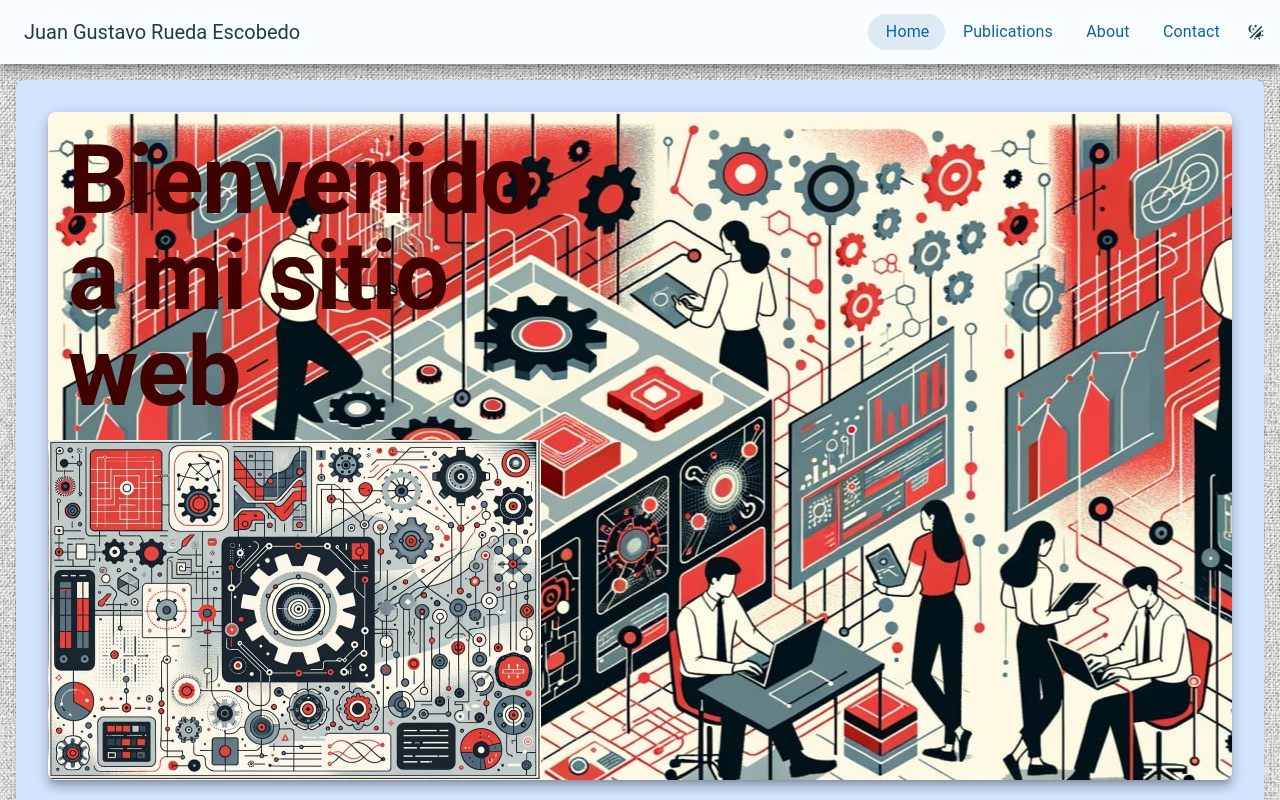
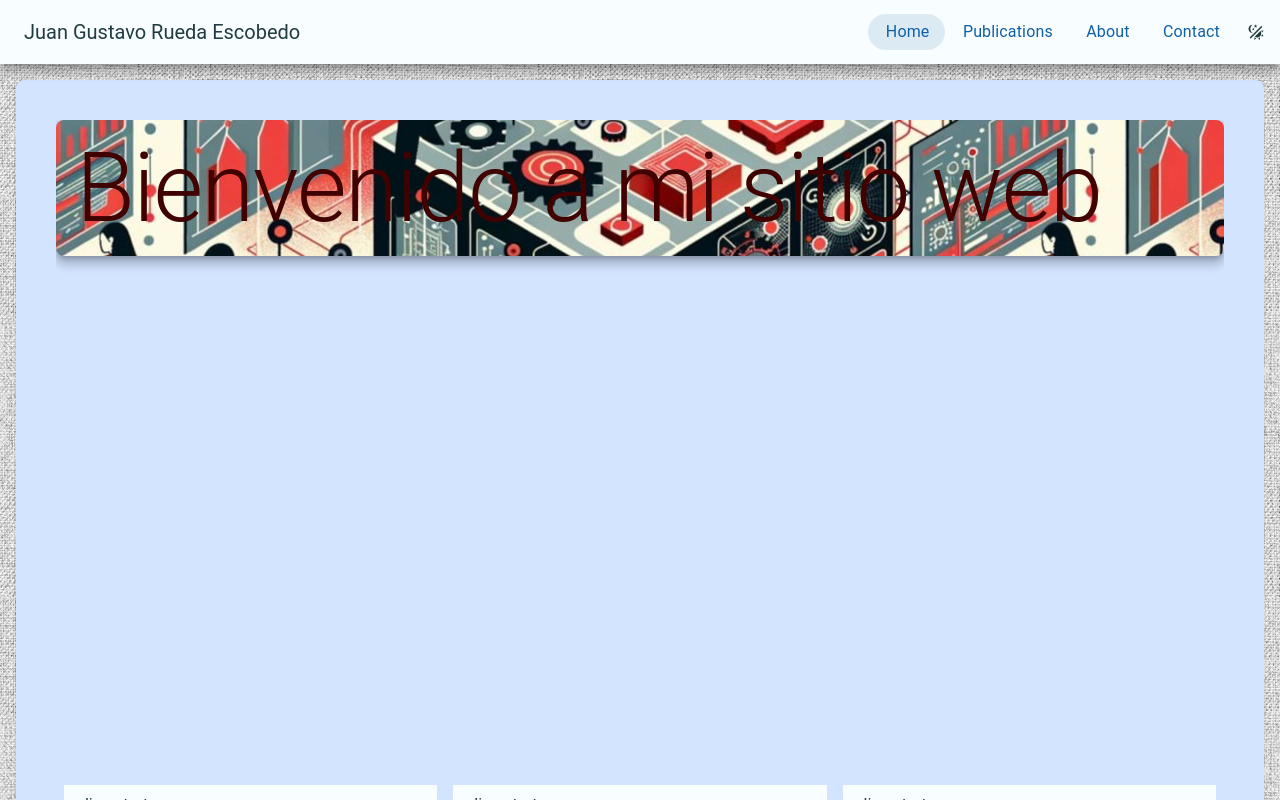
Before and after one commit to asdromundo/jg-rueda-web, a Vue app: page / in a window 1280 px wide. Shown: the top 800 px of the page. Built offline with nearby package versions, Linux system fonts and the light colour scheme.

Commit message:
Burned out

```diff
--- a/src/main.ts
+++ b/src/main.ts
@@ -15,60 +15,60 @@ import { md3 } from 'vuetify/blueprints'
 const lightTheme: ThemeDefinition = {
   dark: false,
   colors: {
-    primary: "#1060a4",
-    "on-primary": "#f8fdff",
-    "primary-container": "#d2e4ff",
-    "on-primary-container": "#001c38",
-    secondary: "#bd1300",
-    "on-secondary": "#f8fdff",
-    "secondary-container": "#ffdad4",
-    "on-secondary-container": "#400200",
-    tertiary: "#256c2c",
-    "on-tertiary": "#a9f5a4",
-    "tertiary-container": "#a9f5a4",
-    "on-tertiary-container": "#002204",
-    background: "#f8fdff",
-    "on-background": "#001f25",
-    surface: "#f8fdff",
-    "on-surface":"#001f25",
-    "surface-variant": "#dfe2eb",
-    "on-surface-variant": "#43474e",
-    error: "#ba1a1a",
-    "on-error": "#ffffff",
-    info: "#256c2c",
-    success: "#1060a4",
-    warning: "#ba1a1a",
-    "outline": "#73777f",
-    },
+    primary: '#1060a4',
+    'on-primary': '#f8fdff',
+    'primary-container': '#d2e4ff',
+    'on-primary-container': '#001c38',
+    secondary: '#bd1300',
+    'on-secondary': '#f8fdff',
+    'secondary-container': '#ffdad4',
+    'on-secondary-container': '#400200',
+    tertiary: '#256c2c',
+    'on-tertiary': '#a9f5a4',
+    'tertiary-container': '#a9f5a4',
+    'on-tertiary-container': '#002204',
+    background: '#f8fdff',
+    'on-background': '#001f25',
+    surface: '#f8fdff',
+    'on-surface': '#001f25',
+    'surface-variant': '#dfe2eb',
+    'on-surface-variant': '#43474e',
+    error: '#ba1a1a',
+    'on-error': '#ffffff',
+    info: '#256c2c',
+    success: '#1060a4',
+    warning: '#ba1a1a',
+    outline: '#73777f'
+  }
 }
 const darkTheme: ThemeDefinition = {
   dark: true,
   colors: {
-    primary: "#a1c9ff",
-    "on-primary": "#00325a",
-    "primary-container": "#004880",
-    "on-primary-container": "#d2e4ff",
-    secondary: "#ffb4a6",
-    "on-secondary": "#670600",
-    "secondary-container": "#900c00",
-    "on-secondary-container": "#ffdad4",
-    tertiary: "#8ed88a",
-    "on-tertiary": "#00390c",
-    "tertiary-container": "#035316",
-    "on-tertiary-container": "#a9f5a4",
-    background: "#001f25",
-    "on-background": "#a6eeff",
-    surface: "#001f25",
-    "on-surface":"#a6eeff",
-    "surface-variant": "#43474e",
-    "on-surface-variant": "#c3c6cf",
-    error: "#ffb4ab",
-    "on-error": "#690005",
-    info: "#256c2c",
-    success: "#1060a4",
-    warning: "#ba1a1a",
-    "outline": "#8d9199",
-  },
+    primary: '#a1c9ff',
+    'on-primary': '#00325a',
+    'primary-container': '#004880',
+    'on-primary-container': '#d2e4ff',
+    secondary: '#ffb4a6',
+    'on-secondary': '#670600',
+    'secondary-container': '#900c00',
+    'on-secondary-container': '#ffdad4',
+    tertiary: '#8ed88a',
+    'on-tertiary': '#00390c',
+    'tertiary-container': '#035316',
+    'on-tertiary-container': '#a9f5a4',
+    background: '#001f25',
+    'on-background': '#a6eeff',
+    surface: '#001f25',
+    'on-surface': '#a6eeff',
+    'surface-variant': '#43474e',
+    'on-surface-variant': '#c3c6cf',
+    error: '#ffb4ab',
+    'on-error': '#690005',
+    info: '#256c2c',
+    success: '#1060a4',
+    warning: '#ba1a1a',
+    outline: '#8d9199'
+  }
 }
 
 const vuetify = createVuetify({
@@ -82,13 +82,13 @@ const vuetify = createVuetify({
     }
   },
   theme: {
-    defaultTheme: "lightTheme",
+    defaultTheme: 'lightTheme',
     themes: {
       lightTheme,
-      darkTheme,
+      darkTheme
     }
   },
-  blueprint: md3,
+  blueprint: md3
 })
 
 const app = createApp(App)
--- a/src/views/HomeView.vue
+++ b/src/views/HomeView.vue
@@ -4,63 +4,39 @@ import { VCol } from 'vuetify/components'
 
 <template>
   <div>
-    <v-card class="justify-center align-center pa-5 primary-container">
-      <v-col
-      align="center">
-      <v-card :elevation="8" class="image-card secondary-container">
-        <v-row no-gutters align="center">
-          <v-col class="title text-h5 text-md-h3 text-lg-h1" cols="5">
-            <p class="pa-5">Bienvenido a mi sitio web</p>
-            <v-img src="/sub-banner.jpeg"></v-img>
-          </v-col>
-          <v-col cols="7">
-            <!-- <v-img src="/banner.jpg" class="banner"></v-img> -->
-            <v-container class="banner"></v-container>
-          </v-col>
-        </v-row>
-      </v-card>
-
-      </v-col>
+    <v-card class="pa-10 primary-container">
+      <v-responsive :aspect-ratio="16 / 9">
+        <v-card
+          :elevation="8"
+          class="secondary-container d-flex align-left justify-center flex-column"
+        >
+          <p class="pa-5 title text-h5 text-md-h3 text-lg-h1">Bienvenido a mi sitio web</p>
+        </v-card>
+      </v-responsive>
       <v-row align="start" no-gutters>
         <v-col v-for="n in 3" :key="n">
           <v-sheet class="pa-2 ma-2"> .align-start </v-sheet>
         </v-col>
       </v-row>
-
-
     </v-card>
   </div>
-
 </template>
 
 <style scoped>
-
-.banner {
-  background-image: "/banner.jpg";
-  height: 400px;
-  object-fit: cover;
-}
-
-.primary-container{
+.primary-container {
   background: rgb(var(--v-theme-primary-container));
   color: rgb(var(--v-theme-on-primary-container));
   outline-color: rgb(var(--v-theme-outlined));
 }
 
-.secondary-container{
+.secondary-container {
   background: rgb(var(--v-theme-secondary-container));
-  background-image: url("/banner.jpg");
+  background-image: url('/banner.jpg');
+  background-repeat: repeat;
+  background-position: center center;
   color: rgb(var(--v-theme-on-secondary-container));
   outline-color: rgb(var(--v-theme-outlined));
 }
-
-.title {
-  text-align: left;
-  z-index: 1;
-  font-weight: bolder;
-  overflow-wrap: normal;
-}
-
 </style>
 <!--  .secondary-container{
   background: rgb(var(--v-theme-secondary-container));
```
Also changed, not shown: src/App.vue (+6 -5 lines), src/views/ContactView.vue (line endings or trailing spaces).
